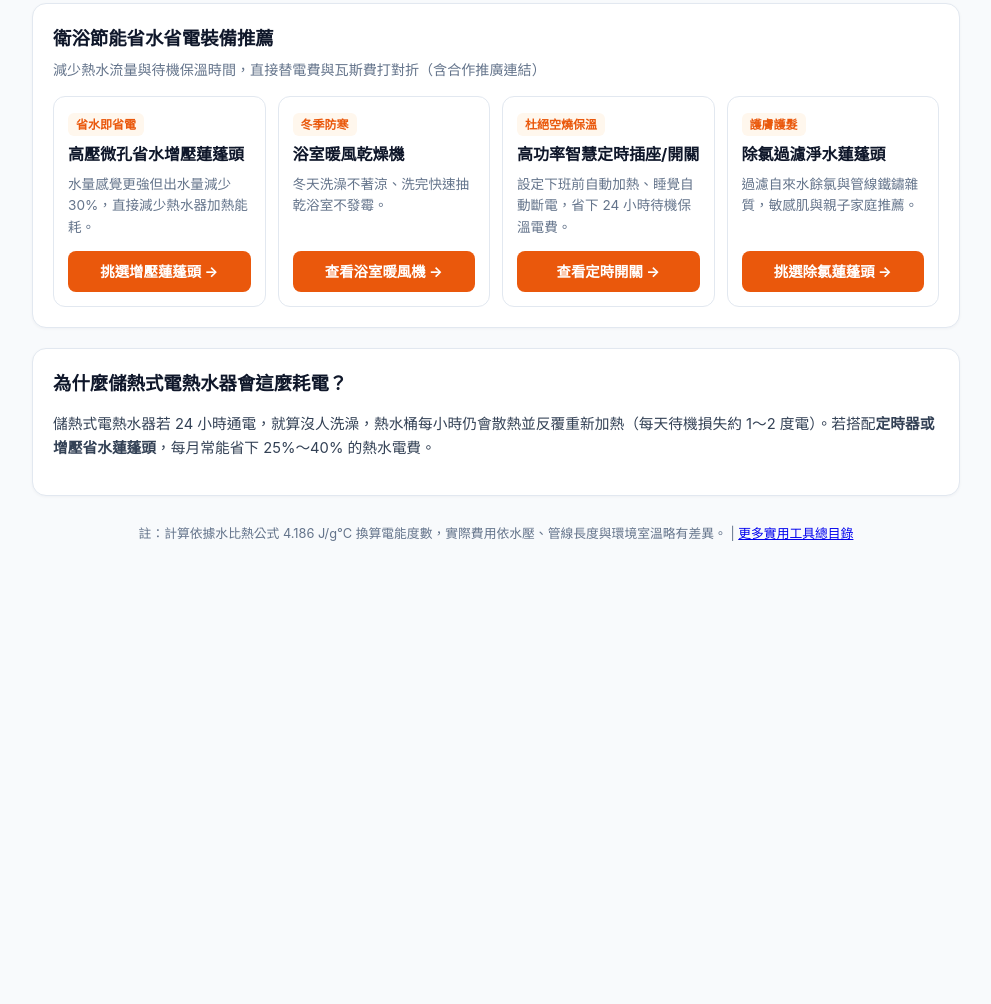
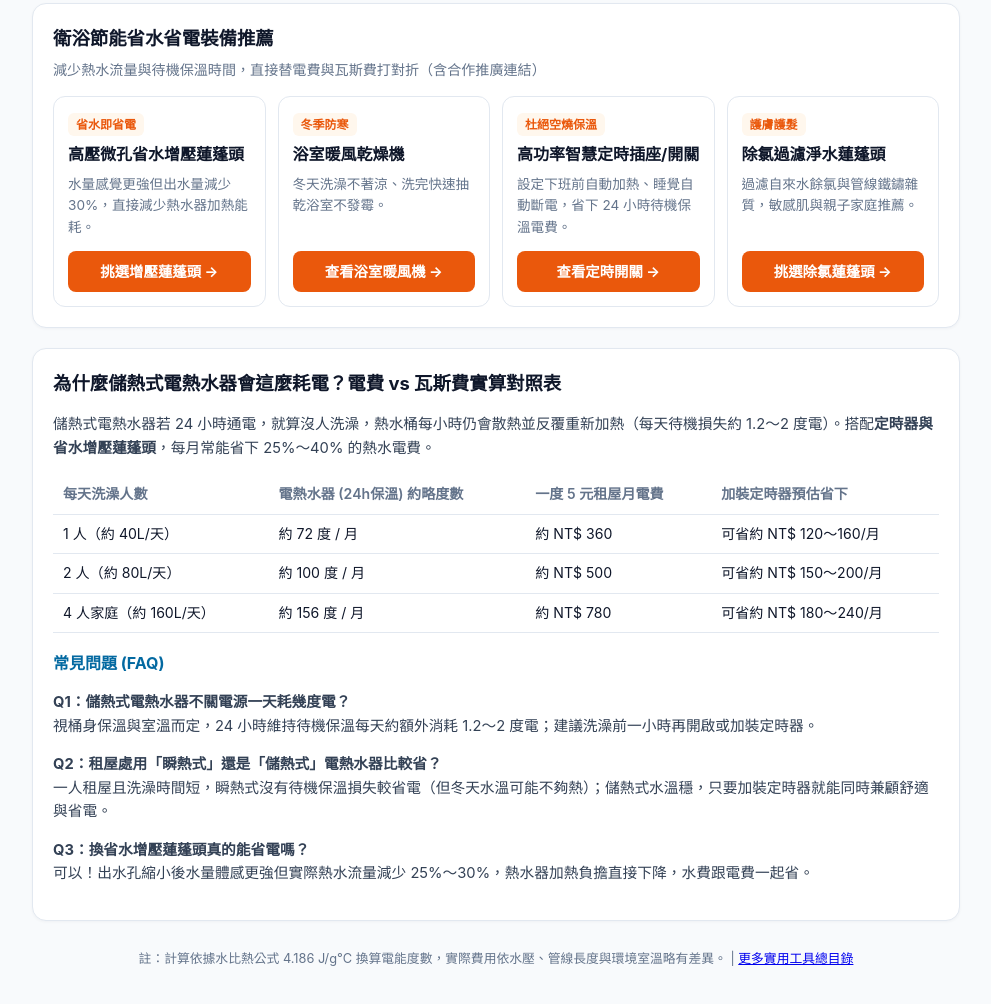
Before and after one commit to jimmycmhsieh0801-cloud/tw-water-heater-calc, a plain HTML site: page index.html in a window 1280 px wide. Shown: the part 492-1496 px from the top of the page, without its empty margins (144-1135 px from the left). Before the commit the page ends 1097 px from the top, so only its background shows below. Drawn offline with Linux system fonts and the light colour scheme.

Commit message:
Watchdog 06:00 upgrade: AdSense SEO table, 3 FAQs, result lead-cta

```diff
--- a/index.html
+++ b/index.html
@@ -33,7 +33,7 @@
   }
   </script>
   <script type="application/ld+json">
-  {"@context": "https://schema.org", "@type": "FAQPage", "mainEntity": [{"@type": "Question", "name": "儲熱式電熱水器不關電源一天耗幾度電？", "acceptedAnswer": {"@type": "Answer", "text": "視桶身保溫與室溫而定，24小時維持待機保溫每天約額外消耗 1.2～2 度電；建議洗澡前一小時再開啟或加裝定時器。"}}]}
+  {"@context": "https://schema.org", "@type": "FAQPage", "mainEntity": [{"@type": "Question", "name": "儲熱式電熱水器不關電源一天耗幾度電？", "acceptedAnswer": {"@type": "Answer", "text": "視桶身保溫與室溫而定，24小時維持待機保溫每天約額外消耗 1.2～2 度電；建議洗澡前一小時再開啟或加裝定時器。"}}, {"@type": "Question", "name": "租屋處用瞬熱式還是儲熱式電熱水器比較省電？", "acceptedAnswer": {"@type": "Answer", "text": "單人短時間淋浴使用瞬熱式可省去待機保溫損耗；若使用儲熱式，只要加裝智慧定時器避開離峰空燒，每月即可省下約 150～200 元電費。"}}, {"@type": "Question", "name": "換省水增壓蓮蓬頭真的能減少電熱水器耗電嗎？", "acceptedAnswer": {"@type": "Answer", "text": "可以，微孔增壓設計能減少約 25%～30% 熱水出水量卻維持強勁水壓，直接降低加熱所需度數。"}}]}
   </script>
   <style>
     :root {
@@ -159,9 +159,20 @@
     </section>
 
     <article class="card seo-section">
-
-          <h2>為什麼儲熱式電熱水器會這麼耗電？</h2>
-          <p>儲熱式電熱水器若 24 小時通電，就算沒人洗澡，熱水桶每小時仍會散熱並反覆重新加熱（每天待機損失約 1～2 度電）。若搭配<strong>定時器或增壓省水蓮蓬頭</strong>，每月常能省下 25%～40% 的熱水電費。</p>
+      <h2>為什麼儲熱式電熱水器會這麼耗電？電費 vs 瓦斯費實算對照表</h2>
+      <p>儲熱式電熱水器若 24 小時通電，就算沒人洗澡，熱水桶每小時仍會散熱並反覆重新加熱（每天待機損失約 1.2～2 度電）。搭配<strong>定時器與省水增壓蓮蓬頭</strong>，每月常能省下 25%～40% 的熱水電費。</p>
+      <table>
+        <thead><tr><th>每天洗澡人數</th><th>電熱水器 (24h保溫) 約略度數</th><th>一度 5 元租屋月電費</th><th>加裝定時器預估省下</th></tr></thead>
+        <tbody>
+          <tr><td>1 人（約 40L/天）</td><td>約 72 度 / 月</td><td>約 NT$ 360</td><td>可省約 NT$ 120～160/月</td></tr>
+          <tr><td>2 人（約 80L/天）</td><td>約 100 度 / 月</td><td>約 NT$ 500</td><td>可省約 NT$ 150～200/月</td></tr>
+          <tr><td>4 人家庭（約 160L/天）</td><td>約 156 度 / 月</td><td>約 NT$ 780</td><td>可省約 NT$ 180～240/月</td></tr>
+        </tbody>
+      </table>
+      <h3>常見問題 (FAQ)</h3>
+      <p><strong>Q1：儲熱式電熱水器不關電源一天耗幾度電？</strong><br>視桶身保溫與室溫而定，24 小時維持待機保溫每天約額外消耗 1.2～2 度電；建議洗澡前一小時再開啟或加裝定時器。</p>
+      <p><strong>Q2：租屋處用「瞬熱式」還是「儲熱式」電熱水器比較省？</strong><br>一人租屋且洗澡時間短，瞬熱式沒有待機保溫損失較省電（但冬天水溫可能不夠熱）；儲熱式水溫穩，只要加裝定時器就能同時兼顧舒適與省電。</p>
+      <p><strong>Q3：換省水增壓蓮蓬頭真的能省電嗎？</strong><br>可以！出水孔縮小後水量體感更強但實際熱水流量減少 25%～30%，熱水器加熱負擔直接下降，水費跟電費一起省。</p>
     </article>
 
 
```
